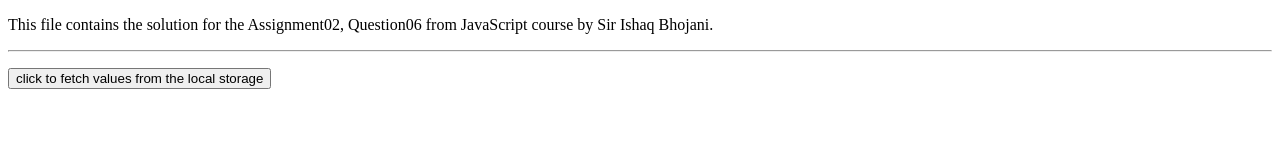
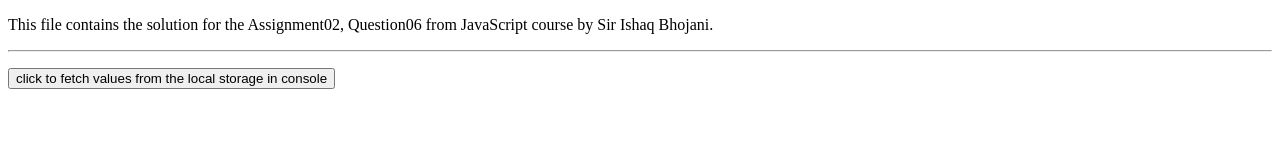
Before and after one commit to iAmDanishShahzad/Saylani-JavaScript-Course-Assignments-Files-by-JS125458, a plain HTML site: page Assignment02_Question07.html in a window 1280 px wide. Drawn offline with Linux system fonts and the light colour scheme.

Commit message:
Assignment02_Question07 solved

```diff
--- a/Assignment02_Question07.html
+++ b/Assignment02_Question07.html
@@ -17,7 +17,7 @@
     <!-- ========================== assignment solution main part ============================== -->
     <!-- ====================== storing an object in local storage ======================== -->
 
-    <button onclick="myFunction()">click to fetch values from the local storage</button>
+    <button onclick="myFunction()">click to fetch values from the local storage in console</button>
 
     <script>
 
```
